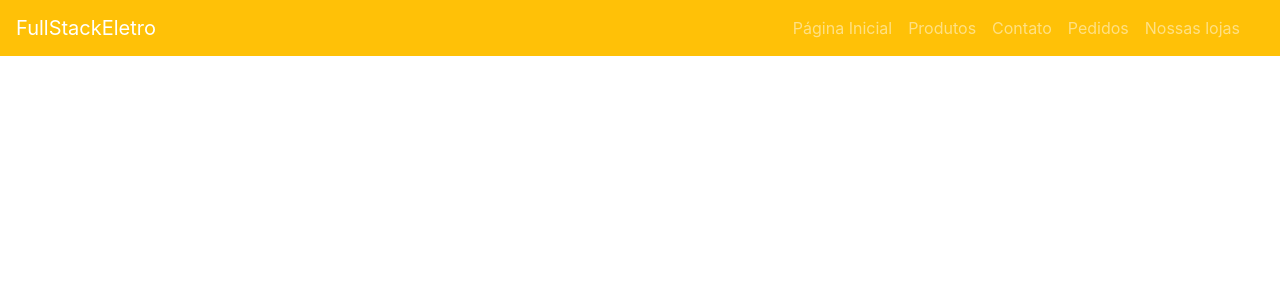
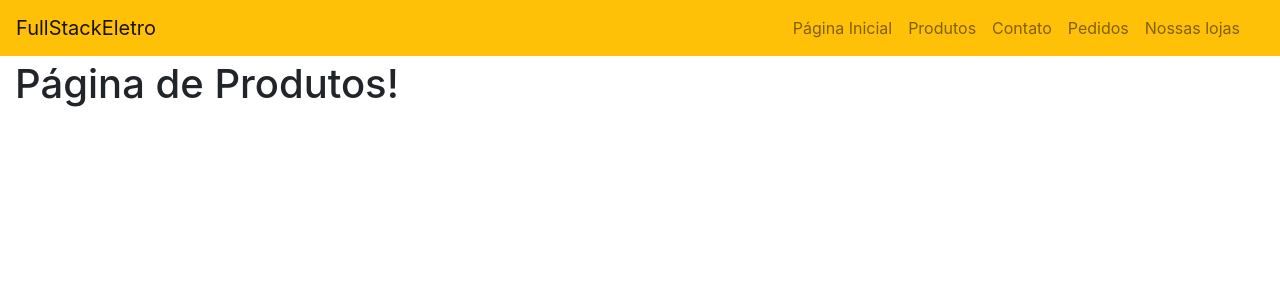
Before and after one commit to ThiagoSFerraz/FullStackEletroREACT, a React (Create React App) app: page / in a window 1280 px wide. Shown: the top 300 px of the page. Built offline with nearby package versions, Linux system fonts and the light colour scheme.

Commit message:
Iniciando a montagem

```diff
--- a/src/App.js
+++ b/src/App.js
@@ -1,10 +1,26 @@
-import Menu from './components/menu'
+import Menu from './components/menu';
+
+import { BrowserRouter } from 'react-router-dom';
+import  Rotas  from './rotas';
+
+import { Container } from 'react-bootstrap';
+import './app.css'
+
 
 function App() {
   return (
-    <div className="App">
-      <Menu/>
-    </div>
+    <BrowserRouter>
+      <div className="App">
+        <header>
+           <Menu/>
+        </header>
+        <main>
+          <Container fluid>
+            <Rotas />
+          </Container>
+        </main>
+      </div>
+    </BrowserRouter>
   );
 }
 
--- /dev/null
+++ b/src/app.css
@@ -0,0 +1,3 @@
+body {
+    padding-top: 60px;
+}
--- a/src/components/menu/index.js
+++ b/src/components/menu/index.js
@@ -1,8 +1,12 @@
 import { Navbar, Nav } from 'react-bootstrap';
+import { Link, withRouter } from 'react-router-dom';
+import './menu.css';
 
-export default function Menu() {
+
+function BaseMenu(props) {
+    const { location } = props
     return(
-        <Navbar className="navbar-dark" bg="warning" expand="lg" fixed="top">
+        <Navbar className="navbar-white" bg="warning" expand="lg" fixed="top">
             <Navbar.Brand>
                 FullStackEletro
             </Navbar.Brand>
@@ -10,21 +14,25 @@ export default function Menu() {
             <Navbar.Collapse id="item-menu" />
                 <Nav className="ml-auto mr-3">
                     <Nav.Item>
-                        <Nav.Link href="/" to="/">Página Inicial</Nav.Link>
+                        <Nav.Link as={Link} href="/" to="/">Página Inicial</Nav.Link>
                     </Nav.Item>
                     <Nav.Item>
-                        <Nav.Link href="/produtos" to="/produtos" >Produtos</Nav.Link>
+                        <Nav.Link  as={Link} href="/produtos" to="/produtos" >Produtos</Nav.Link>
                     </Nav.Item>
                     <Nav.Item>
-                        <Nav.Link href="/contato" to="/contato" >Contato</Nav.Link>
+                        <Nav.Link  as={Link} href="/contato" to="/contato" >Contato</Nav.Link>
                     </Nav.Item>
                     <Nav.Item>
-                        <Nav.Link href="/pedidos" to="/pedidos" >Pedidos</Nav.Link>
+                        <Nav.Link  as={Link} href="/pedidos" to="/pedidos" >Pedidos</Nav.Link>
                     </Nav.Item>
                     <Nav.Item>
-                        <Nav.Link href="/lojas" to="/lojas" >Nossas lojas</Nav.Link>
+                        <Nav.Link  as={Link} href="/lojas" to="/lojas" >Nossas lojas</Nav.Link>
                     </Nav.Item>
                 </Nav>
         </Navbar>
     )
 }
+
+const Menu = withRouter(BaseMenu)
+
+export default Menu
--- /dev/null
+++ b/src/components/menu/menu.css
@@ -0,0 +1,8 @@
+.nav-item {
+    display: flex;
+    justify-content: center;
+}
+
+.active {
+    border-bottom: 2px solid #000000;
+}
--- a/src/rotas.js
+++ b/src/rotas.js
@@ -1,7 +1,7 @@
 import { Switch, Route } from 'react-router-dom';
 
-import { Produtos } from './pages/produtos'
-import { Pedidos } from './pages/pedidos'
+import  Produtos  from './pages/produtos'
+import  Pedidos  from './pages/pedidos'
 
 function Rotas() {
     return (
@@ -11,3 +11,5 @@ function Rotas() {
         </Switch>
     )
 }
+
+export default Rotas;
```
Also changed, not shown: 1 other file (tests, documents, lock files or other folders).
